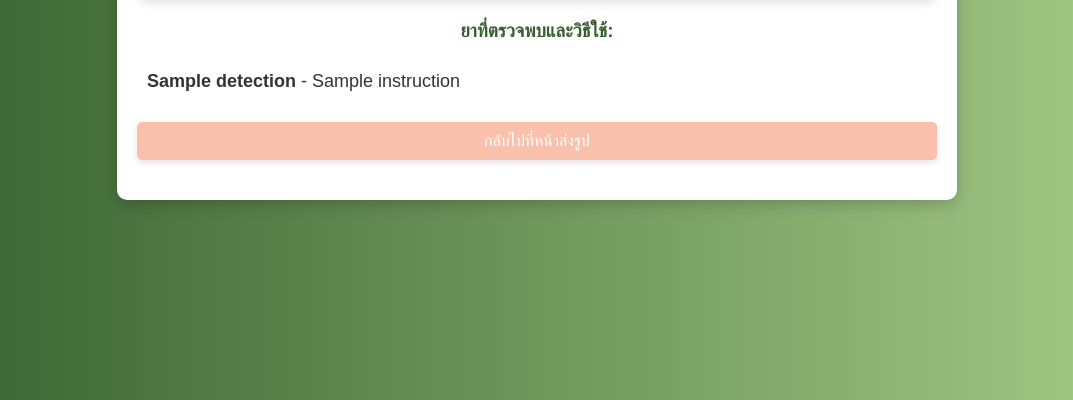
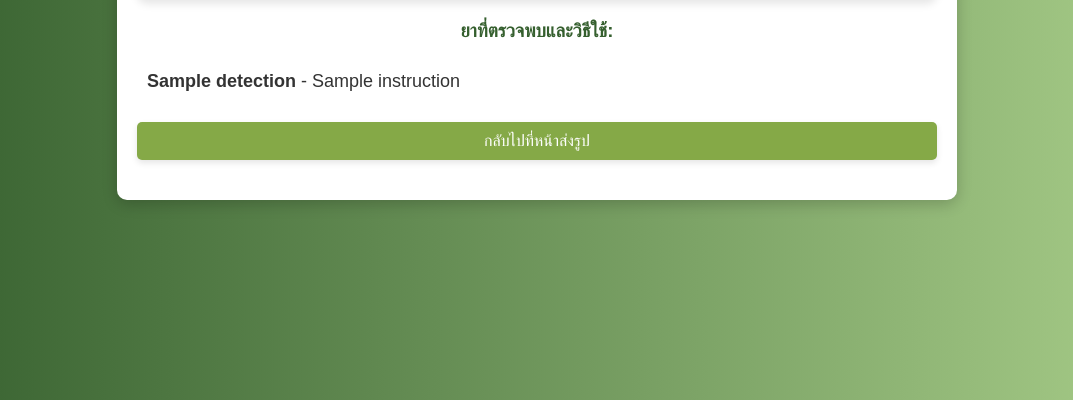
Before and after one commit to supeeya/drug-api, a FastAPI app: template templates/results.html in a window 1280 px wide. Shown: the part 286-686 px from the top of the page, without its empty margins (103-1176 px from the left). Run offline with FastAPI, Linux system fonts and the light colour scheme; the template is opened without the code that fills it: most values are stand-ins (such as "Sample title", 1, 10 or a date in 2020).

Commit message:
Update results.html

```diff
--- a/templates/results.html
+++ b/templates/results.html
@@ -49,7 +49,7 @@
             text-align: center;
             margin: 20px auto;
             padding: 10px 20px;
-            background-color: #F9C0AB;
+            background-color: #85A947;
             color: white;
             text-decoration: none;
             border-radius: 5px;
```
